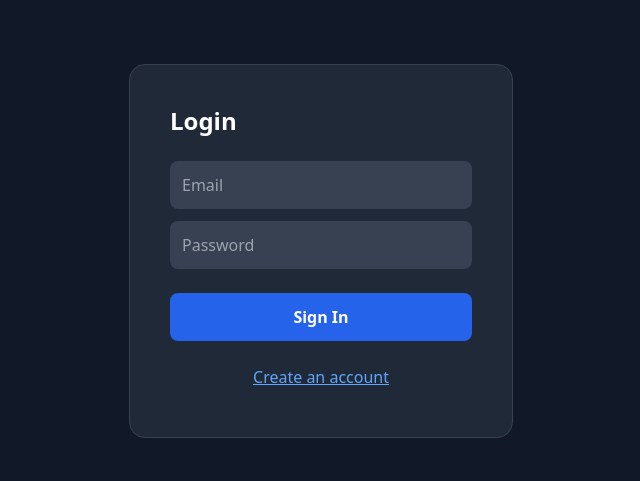
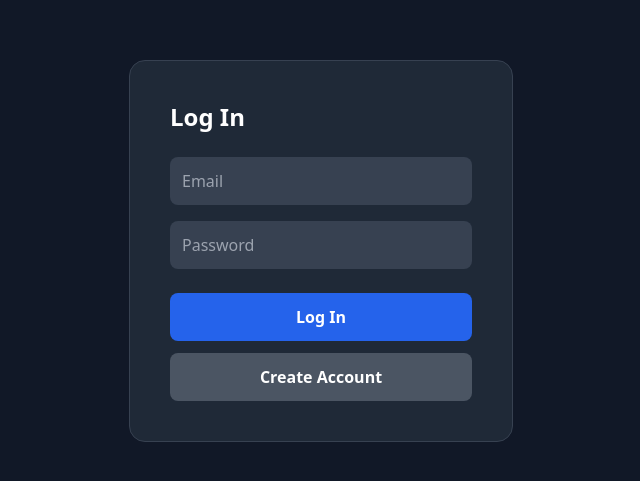
Before and after one commit to brettkues/cardealer-ai, a Next.js app: page /login in a window 1280 px wide. Shown: the part 149-630 px from the top of the page, without its empty margins (319-959 px from the left). Built offline with nearby package versions, Linux system fonts and the light colour scheme; no server answers.

Commit message:
Update page.js

```diff
--- a/app/login/page.js
+++ b/app/login/page.js
@@ -1,6 +1,6 @@
 "use client";
 
-import { useState } from "react";
+import { useEffect, useState } from "react";
 import { useRouter } from "next/navigation";
 
 export default function LoginPage() {
@@ -10,16 +10,27 @@ export default function LoginPage() {
   const [password, setPassword] = useState("");
   const [loading, setLoading] = useState(false);
 
+  // If user is already logged in → redirect to dashboard
+  useEffect(() => {
+    async function checkSession() {
+      const res = await fetch("/api/auth/me", { method: "GET" });
+      const data = await res.json();
+      if (data.loggedIn) {
+        router.push("/dashboard");
+      }
+    }
+    checkSession();
+  }, [router]);
+
   const login = async () => {
     if (!email || !password) {
-      alert("Email and password required");
+      alert("Email and password required.");
       return;
     }
 
     setLoading(true);
 
     try {
-      // 1. LOGIN THROUGH FIREBASE REST API (handled inside our server route)
       const res = await fetch("/api/auth/set", {
         method: "POST",
         body: JSON.stringify({
@@ -33,19 +44,11 @@ export default function LoginPage() {
 
       if (!res.ok) {
         alert(data.error || "Login failed");
-        setLoading(false);
-        return;
+      } else {
+        router.push("/dashboard");
       }
-
-      // 2. STORE SESSION IN SECURE HTTP-ONLY COOKIE
-      await fetch("/api/auth/set", {
-        method: "POST",
-        body: JSON.stringify({ idToken: data.idToken }),
-      });
-
-      router.push("/dashboard");
     } catch (err) {
-      alert("Login error: " + err.message);
+      alert("Error: " + err.message);
     }
 
     setLoading(false);
@@ -54,12 +57,12 @@ export default function LoginPage() {
   return (
     <div className="min-h-screen bg-gray-900 text-white flex justify-center items-center">
       <div className="p-10 bg-gray-800 rounded-2xl border border-gray-700 w-96">
-        <h1 className="text-2xl font-bold mb-6">Login</h1>
+        <h1 className="text-2xl font-bold mb-6">Log In</h1>
 
         <input
           type="email"
           placeholder="Email"
-          className="w-full p-3 rounded-lg bg-gray-700 mb-3"
+          className="w-full p-3 rounded-lg bg-gray-700 mb-4"
           value={email}
           onChange={(e) => setEmail(e.target.value)}
         />
@@ -77,14 +80,14 @@ export default function LoginPage() {
           disabled={loading}
           className="w-full py-3 bg-blue-600 hover:bg-blue-500 rounded-lg font-semibold"
         >
-          {loading ? "Signing in…" : "Sign In"}
+          {loading ? "Logging in…" : "Log In"}
         </button>
 
         <button
           onClick={() => router.push("/register")}
-          className="w-full py-2 mt-4 text-blue-400 underline"
+          className="w-full py-3 mt-3 bg-gray-600 hover:bg-gray-500 rounded-lg font-semibold"
         >
-          Create an account
+          Create Account
         </button>
       </div>
     </div>
```
